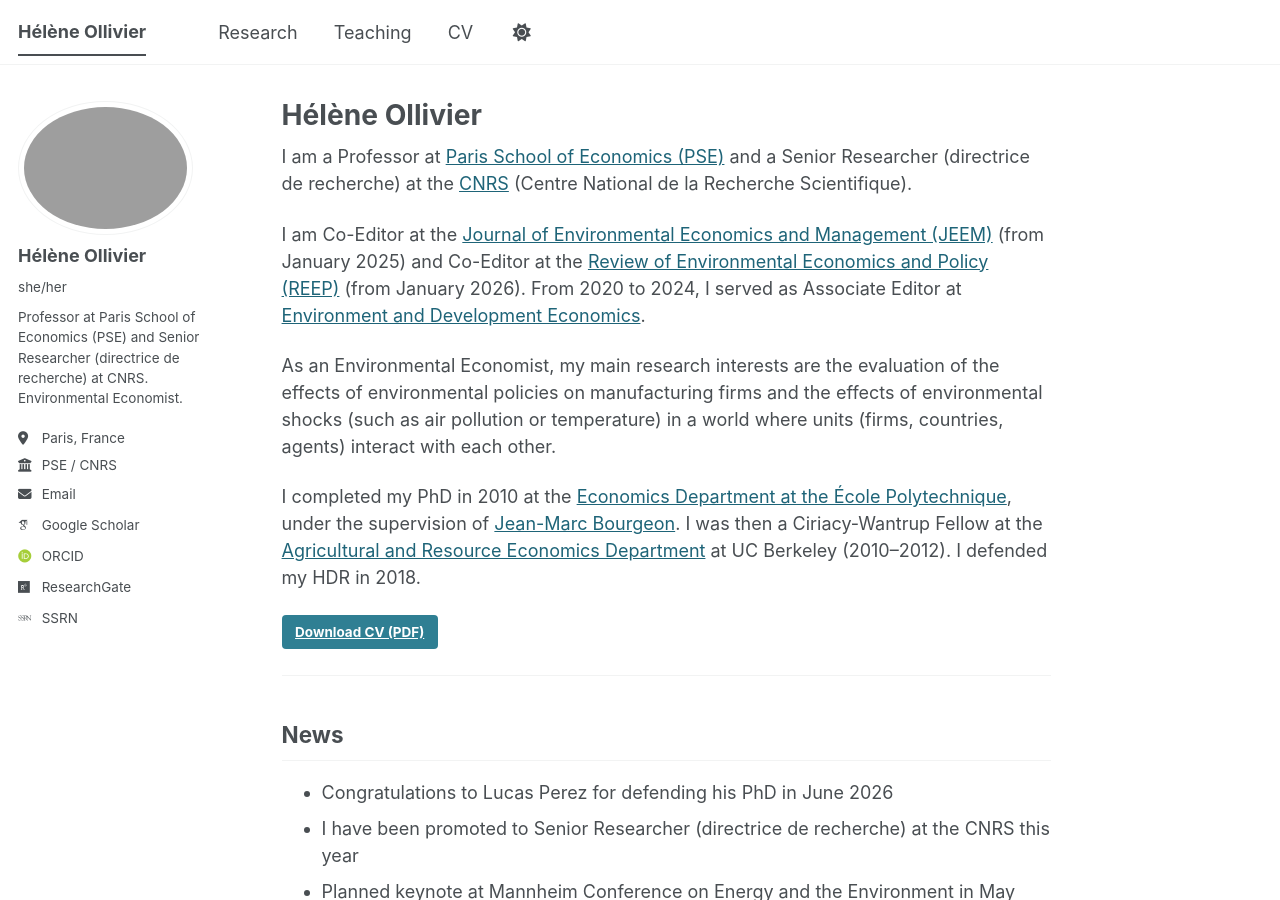
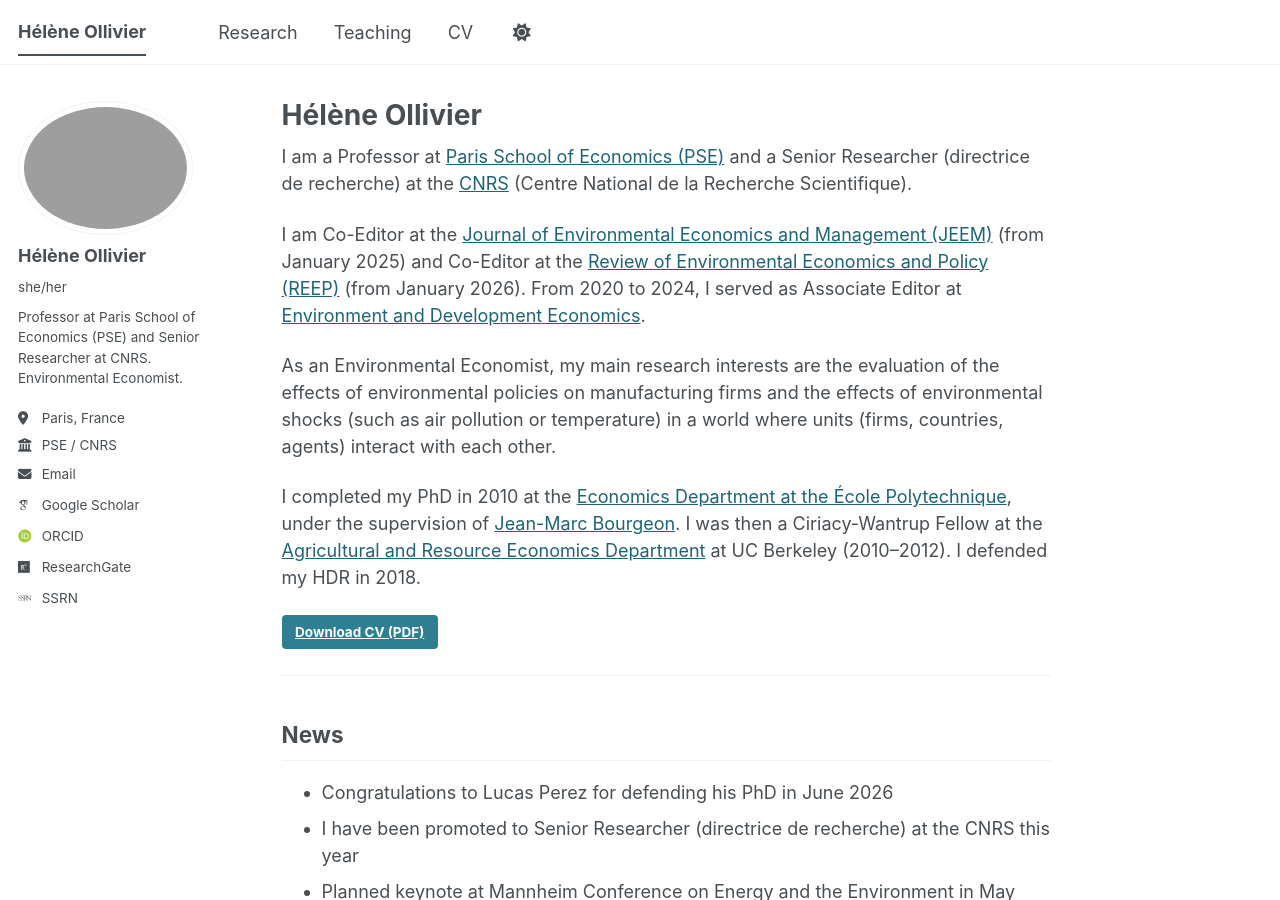
Before and after one commit to heleneollivier/heleneollivier.github.io, a Jekyll site: the page built from _pages/about.md, in a window 1280 px wide and 900 px high. Built offline with Jekyll 4.4.1, drawn with Linux system fonts in a browser that asks for light colours; some web fonts are replaced; a script bundle is joined from its source files by our own code; library files that are not in the unit come from our copies.

Commit message:
Remove directrice de recherche from sidebar bio
Co-Authored-By: Claude Sonnet 4.6 <noreply@anthropic.com>

```diff
--- a/_config.yml
+++ b/_config.yml
@@ -25,7 +25,7 @@ author:
   avatar           : "portrait.jpg"
   name             : "Hélène Ollivier"
   pronouns         : "she/her"
-  bio              : "Professor at Paris School of Economics (PSE) and Senior Researcher (directrice de recherche) at CNRS. Environmental Economist."
+  bio              : "Professor at Paris School of Economics (PSE) and Senior Researcher at CNRS. Environmental Economist."
   location         : "Paris, France"
   employer         : "PSE / CNRS"
   uri              : # URL
```
